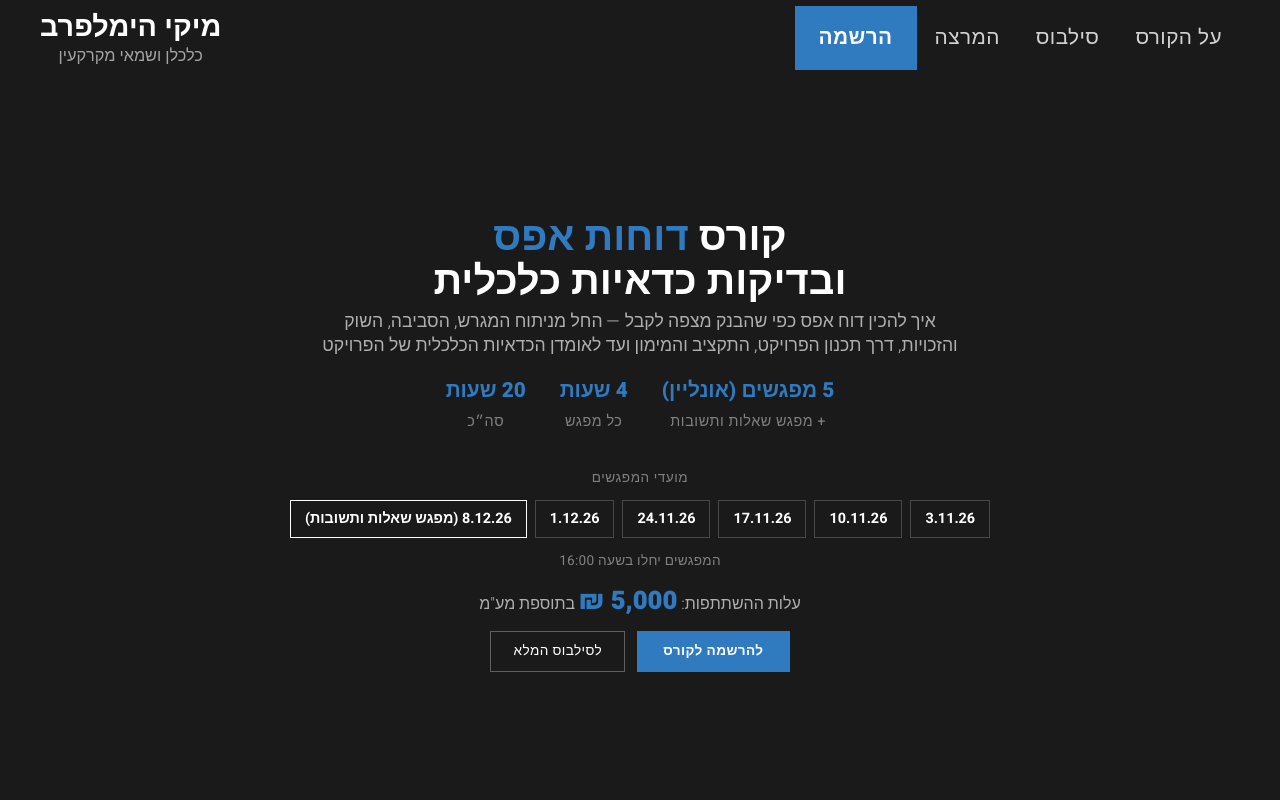
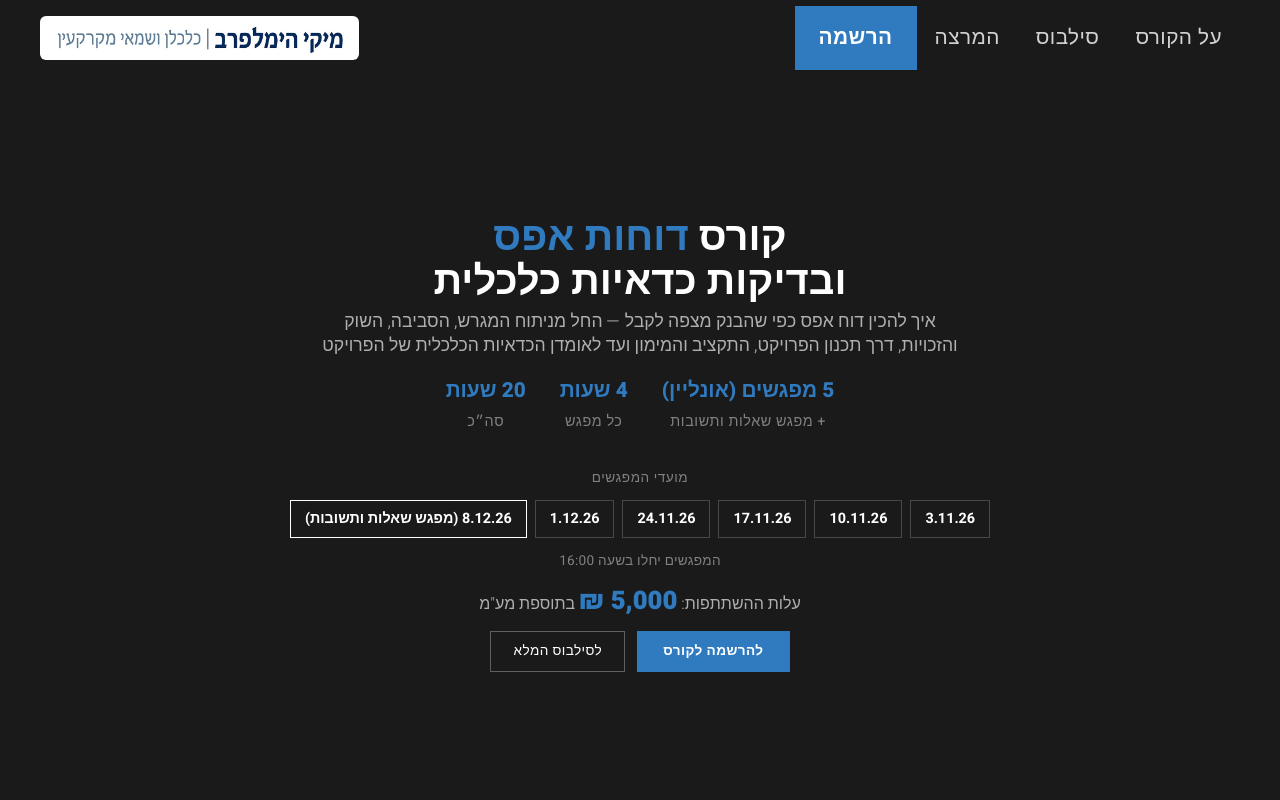
Before and after one commit to miki904/miki904.github.io, a plain HTML site: page course/index.html in a window 1280 px wide. Shown: the top 800 px of the page. Drawn offline with Linux system fonts and the light colour scheme.

Commit message:
Replace nav title with logo image

```diff
--- a/course/index.html
+++ b/course/index.html
@@ -75,6 +75,15 @@ nav {
   font-size: 1.8rem;
   font-weight: 800;
   color: #fff;
+}
+.nav-logo {
+  display: block;
+  height: 44px;
+  max-width: 100%;
+  width: auto;
+  background: #fff;
+  padding: 6px 12px;
+  border-radius: 6px;
 }
 .nav-brand-tag {
   font-size: 1.02rem;
@@ -783,7 +792,7 @@ section { padding: 80px 40px; }
 
 <!-- NAV -->
 <nav>
-  <a href="#" class="nav-brand"><span class="nav-brand-name">מיקי הימלפרב</span><span class="nav-brand-tag">כלכלן ושמאי מקרקעין</span></a>
+  <a href="#" class="nav-brand"><img src="logo.png" alt="מיקי הימלפרב | כלכלן ושמאי מקרקעין" class="nav-logo"></a>
   <ul class="nav-links">
     <li><a href="#about">על הקורס</a></li>
     <li><a href="#syllabus">סילבוס</a></li>
```
Also changed, not shown: course/logo.png (added).
